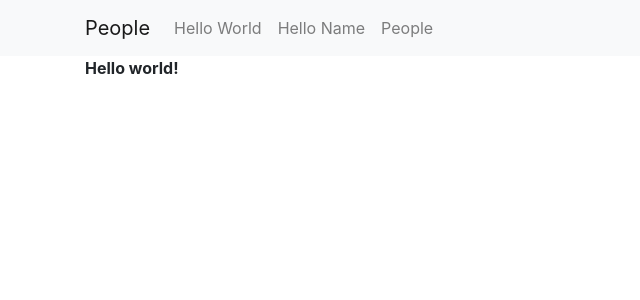
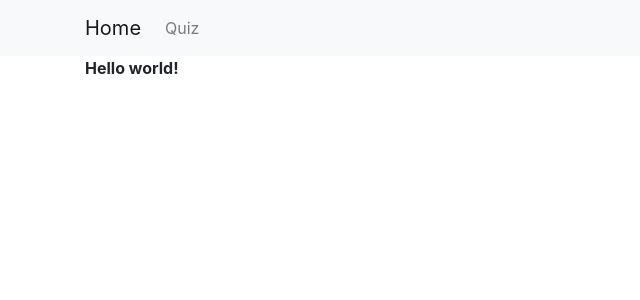
Before and after one commit to mweaser/chordology, a Flask app: page / in a window 1280 px wide. Shown: the top 300 px of the page, without its empty margins (0-640 px from the left). Run offline with Flask 2, Linux system fonts and the light colour scheme; some libraries are stand-ins or nearby versions.

Commit message:
Updated page layout

```diff
--- a/server.py
+++ b/server.py
@@ -18,24 +18,16 @@ data = [
 
 # ROUTES
 
-@app.route('/hi')
-def hello():
-   return 'Hi hi hi hi hi hi hi hi hi'
+
+@app.route('/')
+def home():
+   return render_template('home.html')
 
 
-@app.route('/')
-def hello_world():
-   return render_template('hello_world.html')
+@app.route('/quiz')
+def quiz():
+   return render_template('quiz.html')
 
-
-@app.route('/hello/<name>')
-def hello_name(name=None):
-    return render_template('hello_name.html', name=name)
-
-
-@app.route('/people')
-def people():
-    return render_template('people.html', data=data)
 
 
 # AJAX FUNCTIONS
--- a/templates/layout.html
+++ b/templates/layout.html
@@ -27,15 +27,13 @@
 
 <nav class="navbar navbar-expand-lg navbar-light bg-light">
   <div class="container">
-    <a class="navbar-brand" href="/hello">People</a>
+    <a class="navbar-brand" href="/">Home</a>
     <button class="navbar-toggler" type="button" data-bs-toggle="collapse" data-bs-target="#navbarNavAltMarkup" aria-controls="navbarNavAltMarkup" aria-expanded="false" aria-label="Toggle navigation">
       <span class="navbar-toggler-icon"></span>
     </button>
     <div class="collapse navbar-collapse" id="navbarNavAltMarkup">
       <div class="navbar-nav">
-        <a class="nav-link" href="/">Hello World</a>
-        <a class="nav-link" href="/hello/class">Hello Name</a>
-        <a class="nav-link" href="/people">People</a>
+        <a class="nav-link" href="/quiz">Quiz</a>
       </div>
     </div>
   </div>
```
Also changed, not shown: static/people.js (deleted, +0 -52 lines), templates/hello_name.html (deleted, +0 -7 lines), templates/people.html (deleted, +0 -27 lines), templates/quiz.html (added, +15 -0 lines), static/quiz.js (added), templates/home.html (renamed from templates/hello_world.html).
